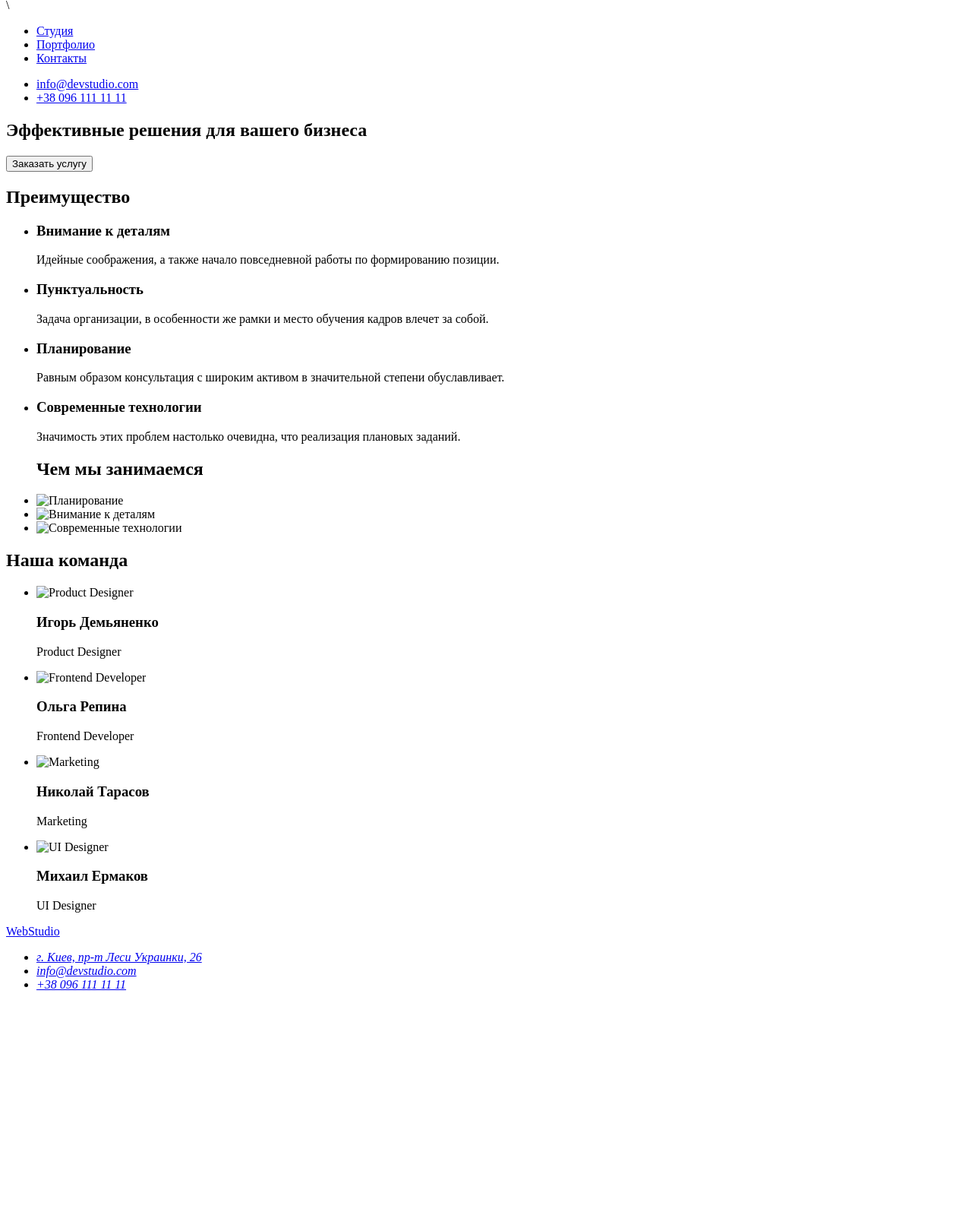
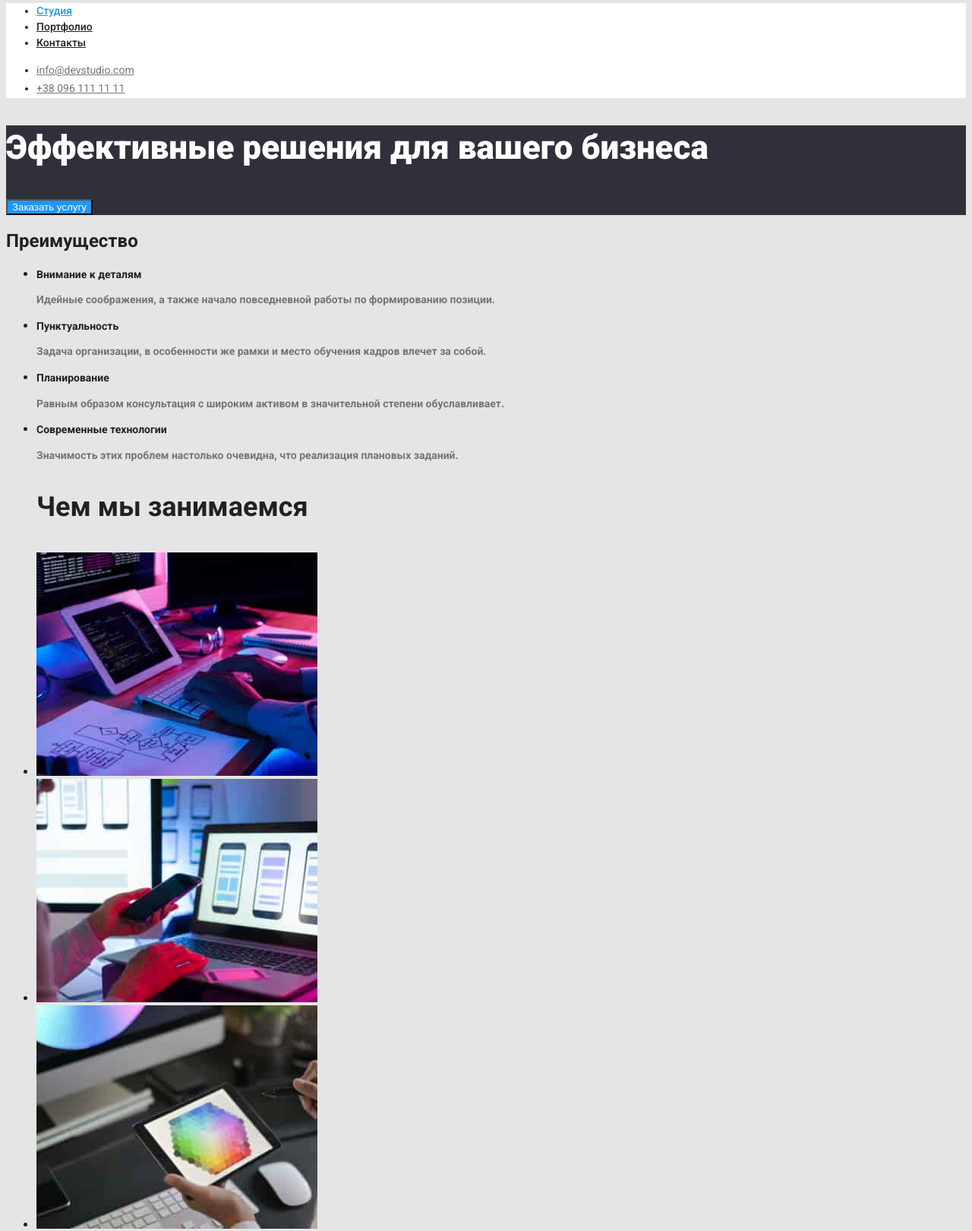
Before and after one commit to aalexblade/goit-markup-hw-02, a plain HTML site: page main_page.html in a window 1280 px wide. Shown: the part 10-1630 px from the top of the page at 76% size. Before the commit the page ends 1331 px from the top, so only its background shows below. Drawn offline with Linux system fonts and the light colour scheme.

Commit message:
додано колір та розмір тексту

```diff
--- /dev/null
+++ b/css/styles.css
@@ -0,0 +1,192 @@
+/* :root { */
+  /* гланый заголововк цвет текста */
+  /* --main-title-color: #FFFFFF; */
+  /* главний цвет текста */
+  /* --primery-text-colot: #212121; */
+  /* вторичний цвет текста */
+  /* --tiele-text-color: #757575; */
+  /* цвет акцент навидение на ссылку */
+  /* --accent-color: #2196F3; */
+  /* цвет основной кнопки */
+  /* --primery-button-colot: #FFFFFF; */
+/* } */
+
+
+/* html. студия */
+
+/* хедер */
+
+.header {
+  background-color: #fff;
+    font-weight: 500;
+    font-size: 14px;
+    line-height: 1.5;
+   }
+
+body {
+    font-family: 'Raleway' , sans-serif;
+    font-family: 'Roboto' , sans-serif;
+    background-color: #E5E5E5;
+               color: #212121;
+}
+
+/* site-nav цвет навигации */
+
+.site-nav .link {
+      color: #212121 ;
+}
+
+.contact-link {
+  color: #757575 ;
+}
+
+.site-nav .link:hover,
+.site-nav .link:focus {
+     color: #2196F3
+}
+
+.site-nav .link.current {
+  color: #2196F3;
+}
+
+.contact-link:hover,
+.contact-link:focus {
+     color: #2196F3
+}
+
+/* < !-- герой-шапка сайта --> */
+.hero {
+  background: #2F303A;
+}
+
+.hero-title {
+  color:#FFFFFF ;
+  font-weight: 900;
+  font-size: 44px;
+  line-height: 1.36;
+}
+.hero-button {
+color: #FFFFFF;
+background-color: #2196F3;
+font-weight: 900;
+font-size: 44px;
+line-height: 1.36;
+}
+.pointer{
+  cursor: pointer;
+  color: #FFFFFF;
+  background-color: #2196F3;
+}
+ .pointer:hover,
+ .pointer:focus {
+  color: #2F303A;
+  background-color: #FFFFFF;
+}
+
+
+
+ /* преймущество */
+
+.advantage-list .title {
+  color: #757575 ;
+  font-weight: 700;
+  font-size: 14px;
+  line-height: 1.4;
+}
+
+.advantage-title {
+  font-weight: 700;
+  font-size: 14px;
+  line-height: 1.4;
+}
+/* чем мы занимаемся */
+.work-title {
+  font-weight: 700;
+  font-size: 36px;
+  line-height: 1.6;
+}
+/* .work-images */
+
+/* наша команда */
+.team {
+  background-color: #F5F4FA ;
+}
+
+.team-text {
+  color: #757575;
+  font-weight: 400;
+  font-size: 16px;
+   line-height: 1.8;
+}
+
+.team .title {
+font-weight: 700;
+font-size: 36px;
+line-height: 1.16;
+}
+
+.team-title {
+font-weight: 500;
+font-size: 16px;
+line-height: 1.18;
+}
+/* футер */
+
+.footer {
+  background-color: #2F303A;
+}
+
+.logo-link {
+  color:#2196F3;
+  font-weight: 700;
+    font-size: 26px;
+    line-height: 1.19;
+
+}
+.address-link {
+color: #FFFFFF;
+font-weight: 400;
+  font-size: 14px;
+  line-height: 1.71;
+}
+
+.contact-link {
+  color: #757575;
+  font-weight: 400;
+    font-size: 14px;
+    line-height: 1.71;
+}
+
+
+
+/* html. портфолио */
+
+/* услуги */
+
+.services .pointer:hover,
+.services .pointer:focus {
+  color: #FFFFFF;
+  background-color: #2196F3;
+}
+
+.services .pointer{
+  cursor: pointer;
+  color: #212121;
+  background-color:#F5F4FA;
+  font-weight: 500;
+  font-size: 16px;
+  line-height: 1.62;
+}
+
+.service .title{
+  font-weight: 700;
+  font-size: 18px;
+  line-height: 2;
+}
+
+.services .text {
+  color:#757575;
+  font-weight: 400;
+  font-size: 16px;
+  line-height: 1.87;
+}
--- a/main_page.html
+++ b/main_page.html
@@ -2,118 +2,130 @@
 <html lang="ru">
 <head>
     <meta charset="UTF-8">
-    <meta http-equiv="X-UA-Compatible" content="IE=edge">\
+    <meta http-equiv="X-UA-Compatible" content="IE=edge">
     <meta name="viewport" content="width=device-width, initial-scale=1.0">
-    <title>goit-markup-hw-01</title>
+    <link rel="preconnect" href="https://fonts.googleapis.com">
+    <link rel="preconnect" href="https://fonts.gstatic.com" crossorigin>
+    <link href="https://fonts.googleapis.com/css2?family=Raleway:wght@700&family=Roboto:wght@400;500;700;900&display=swap"
+          rel="stylesheet">
+    <link rel="stylesheet" href="./css/styles.css">
+    <title>goit-markup-hw-02</title>
 </head>
 <body>
-  <header>
+      <!-- /* навигация */ -->
+  <header class="header">
       <nav>
-      <a href="./portfolio.html"></a>
+      <a href="#"></a>
 
-    </a>
-      <ul>
+      <ul class="site-nav list">
          <li>
-             <a href="#">Студия</a>
+             <a href="./main_page.html" class="link current">Студия</a>
         </li>
          <li>
-             <a href="#">Портфолио</a>
+             <a href="./portfolio.html" class="link">Портфолио</a>
          </li>
          <li>
-             <a href="#">Контакты</a>
+             <a href="#" class="link">Контакты</a>
          </li>
      </ul>
     </nav>
-    <ul>
+    <ul class="contact-site list">
       <li>
-        <a href="mailto:info@devstudio.com">info@devstudio.com</a>
+        <a href="mailto:info@devstudio.com" class="contact-link">info@devstudio.com</a>
       </li>
       <li>
-        <a href="tel:+380961111111">+38 096 111 11 11</a>
+        <a href="tel:+380961111111" class="contact-link">+38 096 111 11 11</a>
       </li>
     </ul>
   </header>
 
   <main>
-     <section>
-           <h1>Эффективные решения для вашего бизнеса</h1>
+                       <!-- герой-шапка сайта       -->
+     <section class="hero">
 
-           <button type="button">Заказать услугу</button>
+           <h1 class="hero-title">Эффективные решения для вашего бизнеса</h1>
+
+           <button  type="button" class="pointer" >Заказать услугу</button>
 
      </section>
-     <section>
+                      <!-- /* Преймущество */ -->
+     <section >
            <h2>Преимущество</h2>
-           <ul>
+        <ul class="advantage-list">
            <li>
-            <h3>Внимание к деталям</h3>
-            <p>Идейные соображения, а также начало повседневной работы по формированию позиции.</p>
+             <h3 class="advantage-title">Внимание к деталям</h3>
+             <p class="title">Идейные соображения, а также начало повседневной работы по формированию позиции.</p>
            </li>
            <li>
-            <h3>Пунктуальность</h3>
-            <p>Задача организации, в особенности же рамки и место обучения кадров влечет за собой.</p>
+             <h3 class="advantage-title">Пунктуальность</h3>
+             <p class="title">Задача организации, в особенности же рамки и место обучения кадров влечет за собой.</p>
            </li>
            <li>
-            <h3>Планирование</h3>
-            <p>Равным образом консультация с широким активом в значительной степени обуславливает.</p>
+             <h3 class="advantage-title">Планирование</h3>
+             <p class="title">Равным образом консультация с широким активом в значительной степени обуславливает.</p>
           </li>
            <li>
-            <h3>Современные технологии</h3>
-            <p>Значимость этих проблем настолько очевидна, что реализация плановых заданий.</p>
+             <h3 class="advantage-title">Современные технологии</h3>
+             <p class="title">Значимость этих проблем настолько очевидна, что реализация плановых заданий.</p>
            </li>
-
        </ul>
      </section>
      <section>
-      <ul>
-        <h2>Чем мы занимаемся</h2>
-        <li><img src="./images/img1.jpg" width="370" alt="Планирование"></li>
-        <li><img src="./images/img2.jpg" width="370" alt="Внимание к деталям"></li>
-        <li><img src="./images/img3.jpg" width="370" alt="Современные технологии"></li>
+                          <!-- - /* Чем мы занимаемся */ -->
+      <ul class="work">
+                <h2 class="work-title">Чем мы занимаемся</h2>
+        <li>
+          <img class="work-images" src="./images-main_page/img1.jpg" width="370" alt="Планирование"></li>
+        <li>
+          <img class="work-images" src="./images-main_page/img2.jpg" width="370" alt="Внимание к деталям"></li>
+        <li>
+          <img class="work-images" src="./images-main_page/img3.jpg" width="370" alt="Современные технологии"></li>
       </ul>
      </section>
 
-     <section>
-       <h2>Наша команда</h2>
+     <section class="team">
+                            <!-- наша команда -->
+       <h2 class="title">Наша команда</h2>
        <ul>
        <li>
-         <img src="./images/IgorDemyanenko.jpg" width="270" alt="Product Designer">
-         <h3>Игорь Демьяненко </h3>
-         <p>Product Designer</p>
+         <img src="./images-main_page/IgorDemyanenko.jpg" width="270" alt="Product Designer">
+         <h3 class="team-title">Игорь Демьяненко </h3>
+         <p class="team-text">Product Designer</p>
       </li>
        <li>
-         <img src="./images/OlgaRepa.jpg" width="270" alt="Frontend Developer">
-         <h3>Ольга Репина</h3>
-         <p>Frontend Developer</p>
+         <img src="./images-main_page/OlgaRepa.jpg" width="270" alt="Frontend Developer">
+         <h3 class="team-title">Ольга Репина</h3>
+         <p class="team-text">Frontend Developer</p>
       </li>
        <li>
-         <img src="./images/MukolaTarasiv.jpg" width="270" alt="Marketing">
-         <h3>Hиколай Тарасов </h3>
-         <p>Marketing</p>
+         <img src="./images-main_page/MukolaTarasiv.jpg" width="270" alt="Marketing">
+         <h3 class="team-title">Hиколай Тарасов </h3>
+         <p class="team-text">Marketing</p>
       </li>
        <li>
-         <img src="./images/MuhailoJarmakov.jpg" width="270" alt="UI Designer">
-         <h3> Михаил Ермаков </h3>
-          <p>UI Designer</p>
+         <img src="./images-main_page/MuhailoJarmakov.jpg" width="270" alt="UI Designer">
+         <h3 class="team-title"> Михаил Ермаков </h3>
+          <p class="team-text">UI Designer</p>
       </li>
        </ul>
      </section>
   </main>
 
-  <footer>
-
+  <footer class="footer">
+                           <!-- футер -->
    <a href="/">
-    <p>WebStudio</p>
+    <p class=" logo-link">WebStudio</p>
    </a>
    <address>
     <ul>
       <li>
-            <a href="#">г. Киев, пр-т Леси Украинки, 26</a>
+            <a class="address-link" href="#">г. Киев, пр-т Леси Украинки, 26</a>
       </li>
       <li>
-            <a href="mailto:info@devstudio.com">info@devstudio.com</a>
+            <a class="contact-link" href="mailto:info@devstudio.com">info@devstudio.com</a>
       </li>
       <li>
-            <a href="tel:+380961111111">+38 096 111 11 11</a>
+            <a class="contact-link" href="tel:+380961111111">+38 096 111 11 11</a>
       </li>
     </ul>
     </address>
```
Also changed, not shown: portfolio.html (+56 -39 lines), images-main_page/IgorDemyanenko.jpg (added), images-main_page/MuhailoJarmakov.jpg (added), images-main_page/MukolaTarasiv.jpg (added), images-main_page/OlgaRepa.jpg (added), images-main_page/img1.jpg (added), images-main_page/img2.jpg (added), images-main_page/img3.jpg (added), images-main_page/logoWebStudio.svg (added). Lines whose indentation alone changed are shown as unchanged.
